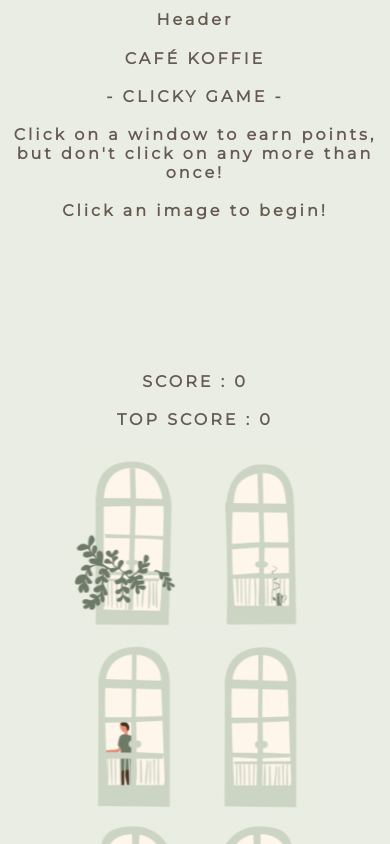
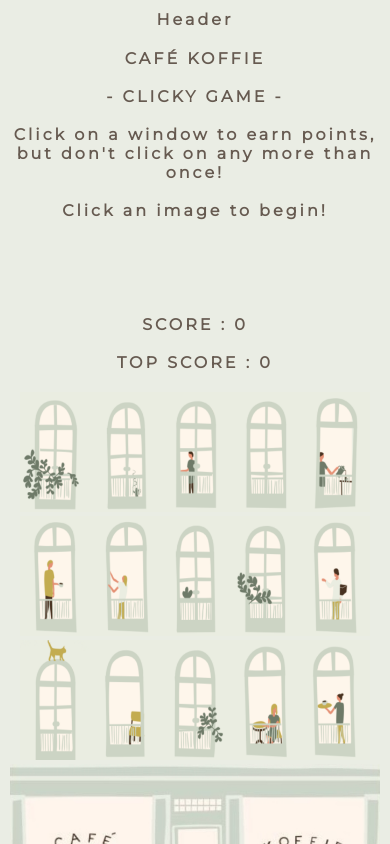
Before and after one commit to sonmic/cafekoffie, a React (Create React App) app: page / in a window 390 px wide. Shown: the top 844 px of the page. Built offline with nearby package versions, Linux system fonts and the light colour scheme; a web font is replaced by a local one.

Commit message:
improved mobile responsiveness

```diff
--- a/src/App.css
+++ b/src/App.css
@@ -6,6 +6,15 @@ font-family: 'Pangolin', cursive;
 font-family: 'Sue Ellen Francisco', cursive;
 font-family: 'Montserrat', sans-serif;
 */
+
+/* html,
+body {
+  position: fixed;
+  top: 0;
+  bottom: 0;
+  left: 0;
+  right: 0;
+} */
 
 body {
   background-color: #eaede4;
@@ -47,24 +56,20 @@ body {
   justify-content: center;
 }
 
+img.windowBox,
 img.cafe {
-  object-fit: fill !important;
   width: 100%;
   height: auto;
-}
-img.windowBox {
-  object-fit: fill !important;
-  width: auto;
-  height: 100%;
 }
 
 .window {
   justify-content: space-between;
+  /* align-content: space-between; */
 }
 .winBox {
   background-size: cover;
   background-position: 50%;
-  height: 180px;
+  height: 150px;
   width: 126px;
 }
 
@@ -137,14 +142,23 @@ img.windowBox {
   }
 }
 
-@media only screen and (max-width: 800px) {
-  .right {
-    justify-content: space-between;
-  }
-}
-
 @media (min-width: 1100px) {
   .right {
     width: 500px;
   }
+  .window {
+    width: 650px;
+  }
 }
+
+@media only screen and (max-width: 600px) {
+  .right {
+    justify-content: space-between;
+  }
+  img.winBox {
+    background-size: cover;
+    background-position: 50%;
+    height: 120px;
+    width: 70px;
+  }
+}
--- a/src/App.js
+++ b/src/App.js
@@ -94,9 +94,7 @@ function App() {
         </div>
         <br />
         <br />
-        <br />
-        <br />
-        <br />
+
         <br />
         <br />
         <br />
```
